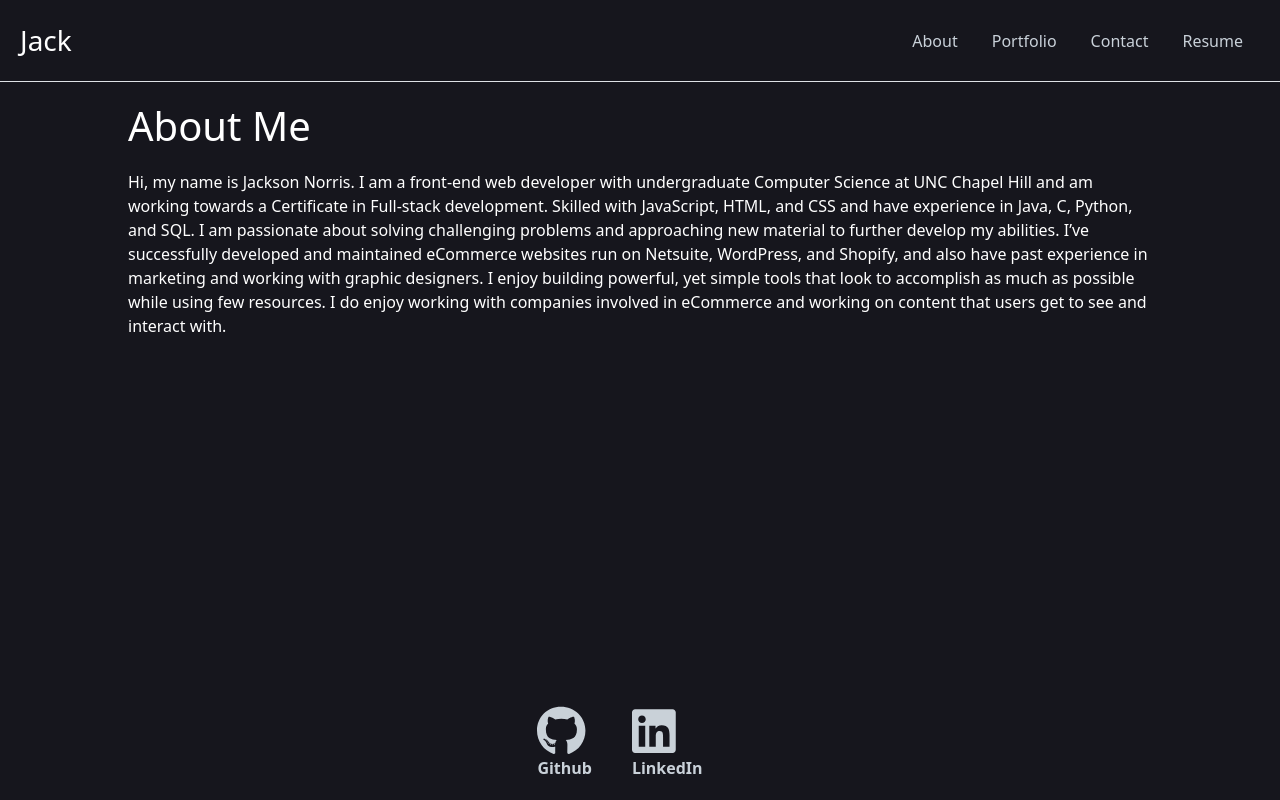
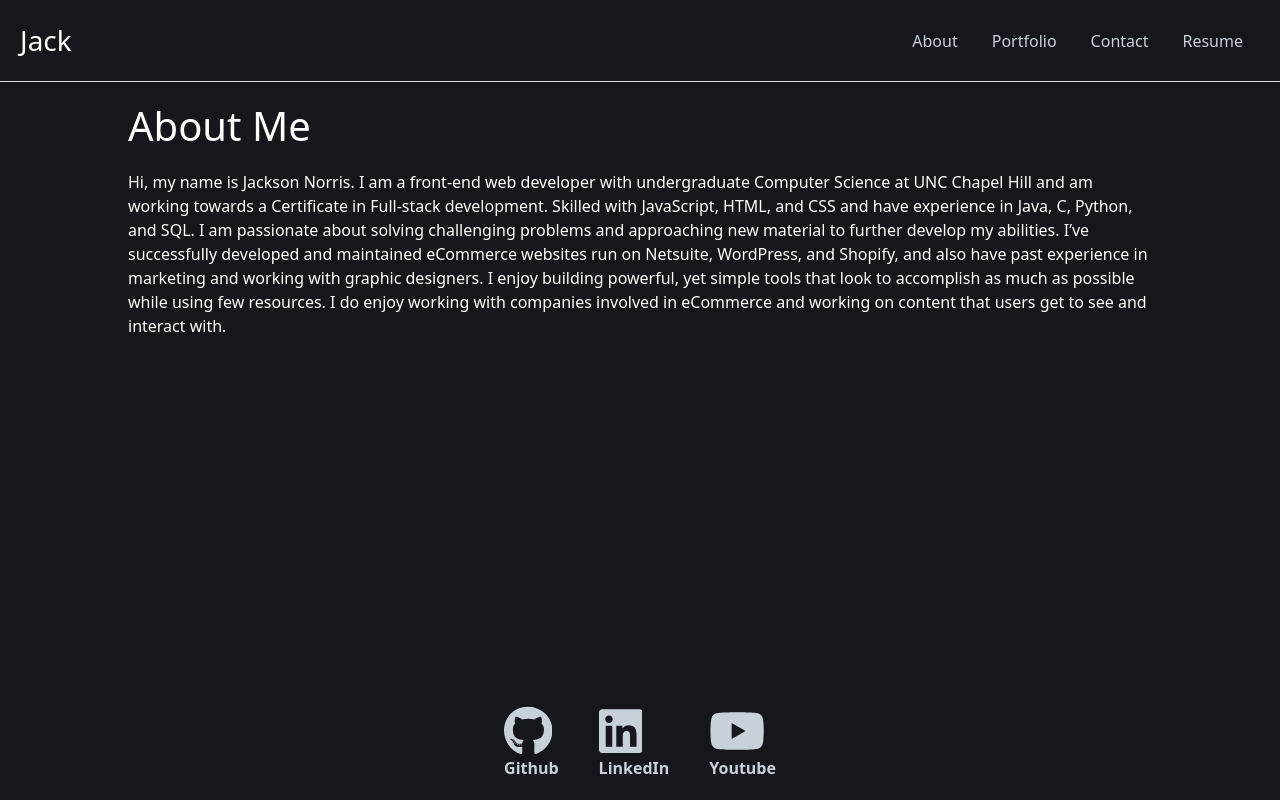
Before and after one commit to jacksonnorris/bc-react-portfolio, a React (Create React App) app: page / in a window 1280 px wide. Built offline with nearby package versions, Linux system fonts and the light colour scheme.

Commit message:
added youtube to footer

```diff
--- a/src/App.css
+++ b/src/App.css
@@ -156,7 +156,7 @@ h1 {
 }
 
 span>a>svg {
-  max-width: 50px;
+  max-width: 60px;
   max-height: 50px;
   align-items: center;
   color: white;
--- a/src/components/Footer.js
+++ b/src/components/Footer.js
@@ -3,7 +3,7 @@ const Footer = () => {
     <div className='footerWrapper'>
       <span><a href="https://github.com/jacksonnorris"><svg xmlns="http://www.w3.org/2000/svg" viewBox="0 0 496 512"><path d="M165.9 397.4c0 2-2.3 3.6-5.2 3.6-3.3.3-5.6-1.3-5.6-3.6 0-2 2.3-3.6 5.2-3.6 3-.3 5.6 1.3 5.6 3.6zm-31.1-4.5c-.7 2 1.3 4.3 4.3 4.9 2.6 1 5.6 0 6.2-2s-1.3-4.3-4.3-5.2c-2.6-.7-5.5.3-6.2 2.3zm44.2-1.7c-2.9.7-4.9 2.6-4.6 4.9.3 2 2.9 3.3 5.9 2.6 2.9-.7 4.9-2.6 4.6-4.6-.3-1.9-3-3.2-5.9-2.9zM244.8 8C106.1 8 0 113.3 0 252c0 110.9 69.8 205.8 169.5 239.2 12.8 2.3 17.3-5.6 17.3-12.1 0-6.2-.3-40.4-.3-61.4 0 0-70 15-84.7-29.8 0 0-11.4-29.1-27.8-36.6 0 0-22.9-15.7 1.6-15.4 0 0 24.9 2 38.6 25.8 21.9 38.6 58.6 27.5 72.9 20.9 2.3-16 8.8-27.1 16-33.7-55.9-6.2-112.3-14.3-112.3-110.5 0-27.5 7.6-41.3 23.6-58.9-2.6-6.5-11.1-33.3 2.6-67.9 20.9-6.5 69 27 69 27 20-5.6 41.5-8.5 62.8-8.5s42.8 2.9 62.8 8.5c0 0 48.1-33.6 69-27 13.7 34.7 5.2 61.4 2.6 67.9 16 17.7 25.8 31.5 25.8 58.9 0 96.5-58.9 104.2-114.8 110.5 9.2 7.9 17 22.9 17 46.4 0 33.7-.3 75.4-.3 83.6 0 6.5 4.6 14.4 17.3 12.1C428.2 457.8 496 362.9 496 252 496 113.3 383.5 8 244.8 8zM97.2 352.9c-1.3 1-1 3.3.7 5.2 1.6 1.6 3.9 2.3 5.2 1 1.3-1 1-3.3-.7-5.2-1.6-1.6-3.9-2.3-5.2-1zm-10.8-8.1c-.7 1.3.3 2.9 2.3 3.9 1.6 1 3.6.7 4.3-.7.7-1.3-.3-2.9-2.3-3.9-2-.6-3.6-.3-4.3.7zm32.4 35.6c-1.6 1.3-1 4.3 1.3 6.2 2.3 2.3 5.2 2.6 6.5 1 1.3-1.3.7-4.3-1.3-6.2-2.2-2.3-5.2-2.6-6.5-1zm-11.4-14.7c-1.6 1-1.6 3.6 0 5.9 1.6 2.3 4.3 3.3 5.6 2.3 1.6-1.3 1.6-3.9 0-6.2-1.4-2.3-4-3.3-5.6-2z" /></svg><strong>Github</strong></a></span>
       <span><a href="https://https://www.linkedin.com/in/jackson-norris/"><svg xmlns="http://www.w3.org/2000/svg" viewBox="0 0 448 512"><path d="M416 32H31.9C14.3 32 0 46.5 0 64.3v383.4C0 465.5 14.3 480 31.9 480H416c17.6 0 32-14.5 32-32.3V64.3c0-17.8-14.4-32.3-32-32.3zM135.4 416H69V202.2h66.5V416zm-33.2-243c-21.3 0-38.5-17.3-38.5-38.5S80.9 96 102.2 96c21.2 0 38.5 17.3 38.5 38.5 0 21.3-17.2 38.5-38.5 38.5zm282.1 243h-66.4V312c0-24.8-.5-56.7-34.5-56.7-34.6 0-39.9 27-39.9 54.9V416h-66.4V202.2h63.7v29.2h.9c8.9-16.8 30.6-34.5 62.9-34.5 67.2 0 79.7 44.3 79.7 101.9V416z" /></svg><strong>LinkedIn</strong></a></span>
-      <span></span>
+      <span><a href="https://www.youtube.com/channel/UCZtKxcqbsQz21XTUgn1siCA"><svg xmlns="http://www.w3.org/2000/svg" viewBox="0 0 576 512"><path d="M549.655 124.083c-6.281-23.65-24.787-42.276-48.284-48.597C458.781 64 288 64 288 64S117.22 64 74.629 75.486c-23.497 6.322-42.003 24.947-48.284 48.597-11.412 42.867-11.412 132.305-11.412 132.305s0 89.438 11.412 132.305c6.281 23.65 24.787 41.5 48.284 47.821C117.22 448 288 448 288 448s170.78 0 213.371-11.486c23.497-6.321 42.003-24.171 48.284-47.821 11.412-42.867 11.412-132.305 11.412-132.305s0-89.438-11.412-132.305zm-317.51 213.508V175.185l142.739 81.205-142.739 81.201z" /></svg><strong>Youtube</strong></a></span>
     </div>
   )
 }
```
